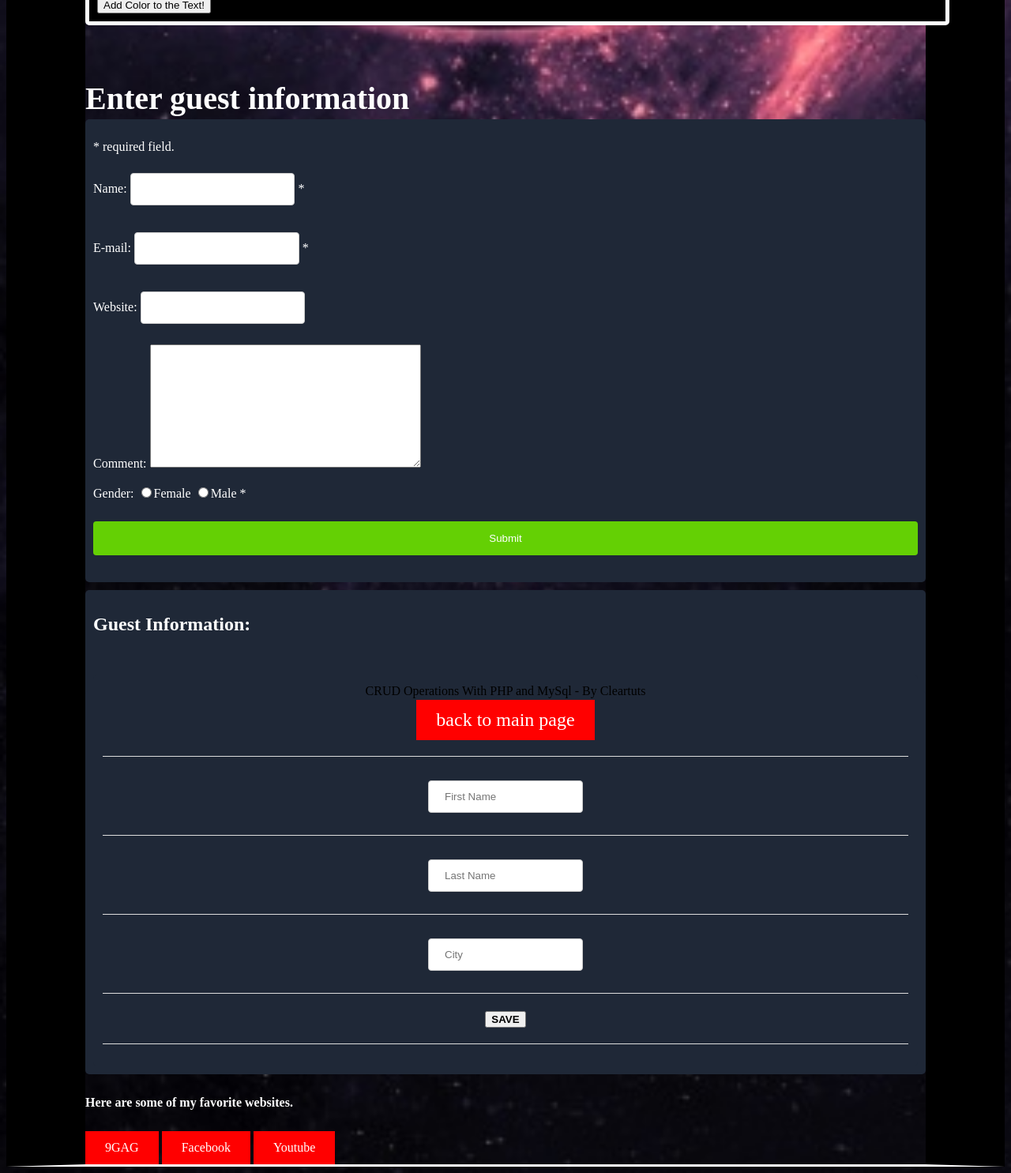
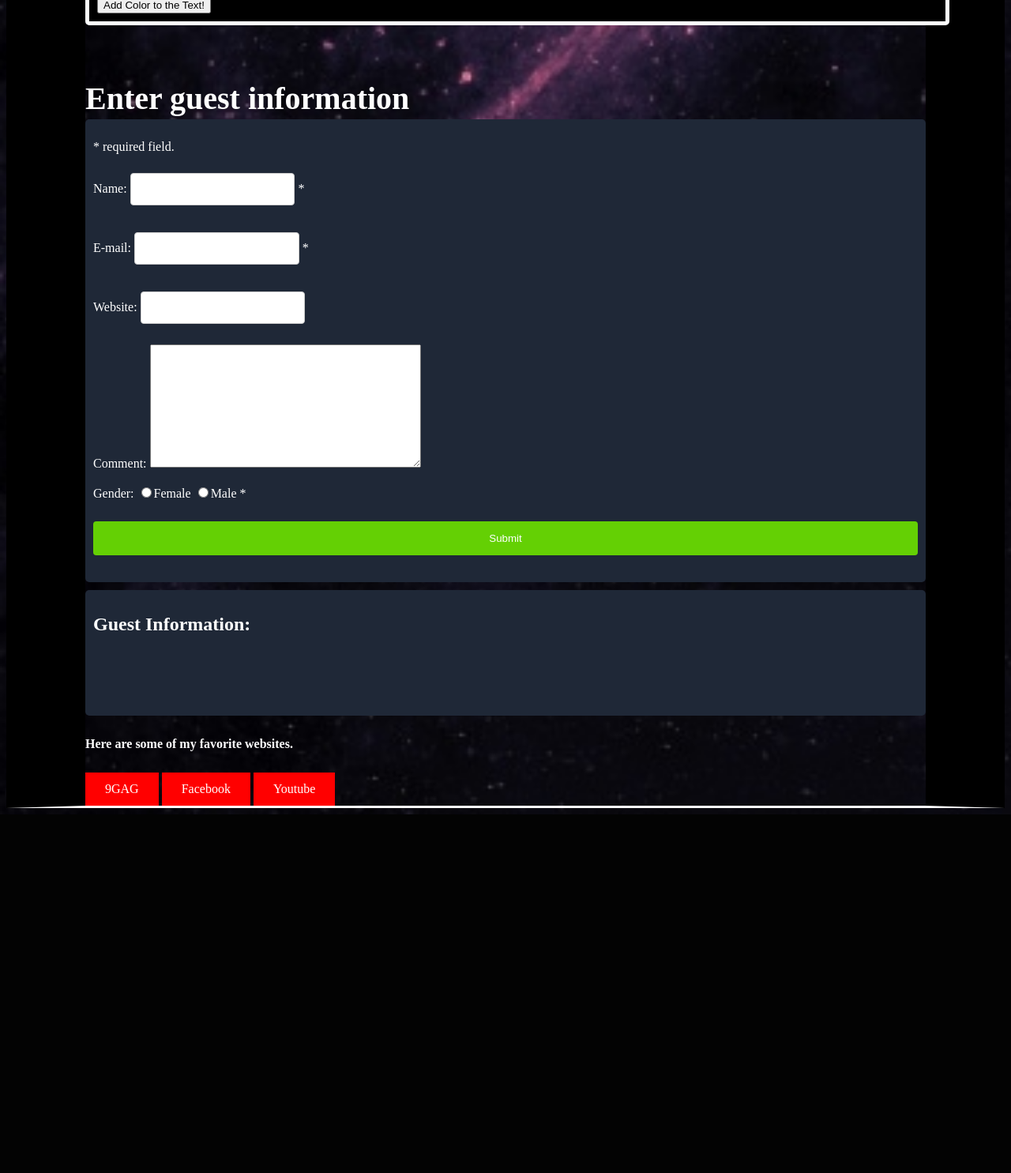
Before and after one commit to rdcgomez/APC, a PHP site: page /mypage.php in a window 1280 px wide. Shown: the part 2919-4404 px from the top of the page at 79% size. After the commit the page ends 3950 px from the top, so only its background shows below. Run offline with PHP 8.4, Linux system fonts and the light colour scheme.

Commit message:
deleted all crud code inside mypage.php

```diff
--- a/exercise5/mypage.php
+++ b/exercise5/mypage.php
@@ -7,44 +7,6 @@ $datbase = "dbtuts";
 $con = mysqli_connect($host,$user,$password);
 mysqli_select_db($con,$datbase);
 ?>
-
-//ADDING DATA PHP CODE
-<?php
-include_once 'dbconfig.php';
-if(isset($_POST['btn-save']))
-{
- // variables for input data
- $first_name = $_POST['first_name'];
- $last_name = $_POST['last_name'];
- $city_name = $_POST['city_name'];
- // variables for input data
-
- // sql query for inserting data into database
- $sql_query = "INSERT INTO users(first_name,last_name,user_city) VALUES('$first_name','$last_name','$city_name')";
- // sql query for inserting data into database
-
- // sql query execution function
- if(mysqli_query($con,$sql_query))
- {
-  ?>
-  <script type="text/javascript">
-  alert('Data Are Inserted Successfully ');
-  window.location.href='index.php';
-  </script>
-  <?php
- }
- else
- {
-  ?>
-  <script type="text/javascript">
-  alert('error occured while inserting your data');
-  </script>
-  <?php
- }
- // sql query execution function
-}
-?>
-
 
 // DELETING DATA PHP CODE
 <?php
@@ -59,6 +21,55 @@ if(isset($_GET['delete_id']))
 }
 // delete condition
 ?>
+
+
+//UPDATING DATA PHP CODE
+<?php
+include_once 'dbconfig.php';
+if(isset($_GET['edit_id']))
+{
+ $sql_query="SELECT * FROM users WHERE user_id=".$_GET['edit_id'];
+ $result_set=mysqli_query($con,$sql_query);
+ $fetched_row=mysqli_fetch_array($result_set);
+}
+if(isset($_POST['btn-update']))
+{
+ //variables for input data
+ $first_name = $_POST['first_name'];
+ $last_name = $_POST['last_name'];
+ $city_name = $_POST['city_name'];
+ // variables for input data
+
+ // sql query for update data into database
+ $sql_query = "UPDATE users SET first_name='$first_name',last_name='$last_name',user_city='$city_name' WHERE user_id=".$_GET['edit_id'];
+ // sql query for update data into database
+
+ // sql query execution function
+ if(mysqli_query($con,$sql_query))
+ {
+  ?>
+  <script type="text/javascript">
+  alert('Data Are Updated Successfully');
+  window.location.href='index.php';
+  </script>
+  <?php
+ }
+ else
+ {
+  ?>
+  <script type="text/javascript">
+  alert('error occured while updating data');
+  </script>
+  <?php
+ }
+ // sql query execution function
+}
+if(isset($_POST['btn-cancel']))
+{
+ header("Location: index.php");
+}
+?>
+
 
 
 
@@ -359,38 +370,6 @@ echo $gender;
 ?>
 </div>
 
-<center>
-
-<div id="header">
- <div id="content">
-    <label>CRUD Operations With PHP and MySql - By Cleartuts</label>
-    </div>
-</div>
-<div id="body">
- <div id="content">
-    <form method="post">
-    <table align="center">
-    <tr>
-    <td align="center"><a href="index.php">back to main page</a></td>
-    </tr>
-    <tr>
-    <td><input type="text" name="first_name" placeholder="First Name" required /></td>
-    </tr>
-    <tr>
-    <td><input type="text" name="last_name" placeholder="Last Name" required /></td>
-    </tr>
-    <tr>
-    <td><input type="text" name="city_name" placeholder="City" required /></td>
-    </tr>
-    <tr>
-    <td><button type="submit" name="btn-save"><strong>SAVE</strong></button></td>
-    </tr>
-    </table>
-    </form>
-    </div>
-</div>
-
-</center>
 
 
 <h5>Here are some of my favorite websites.</h5>
```
